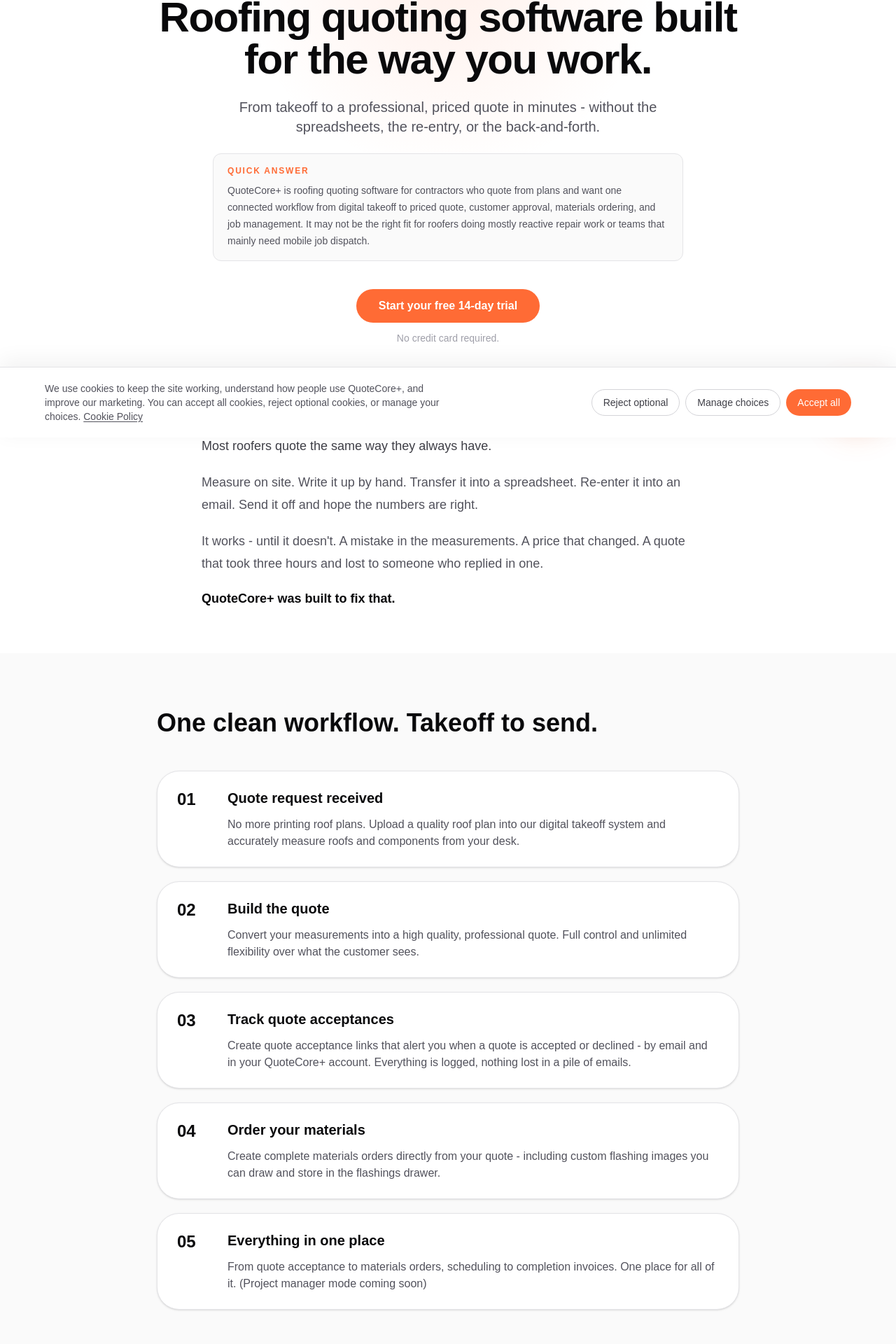
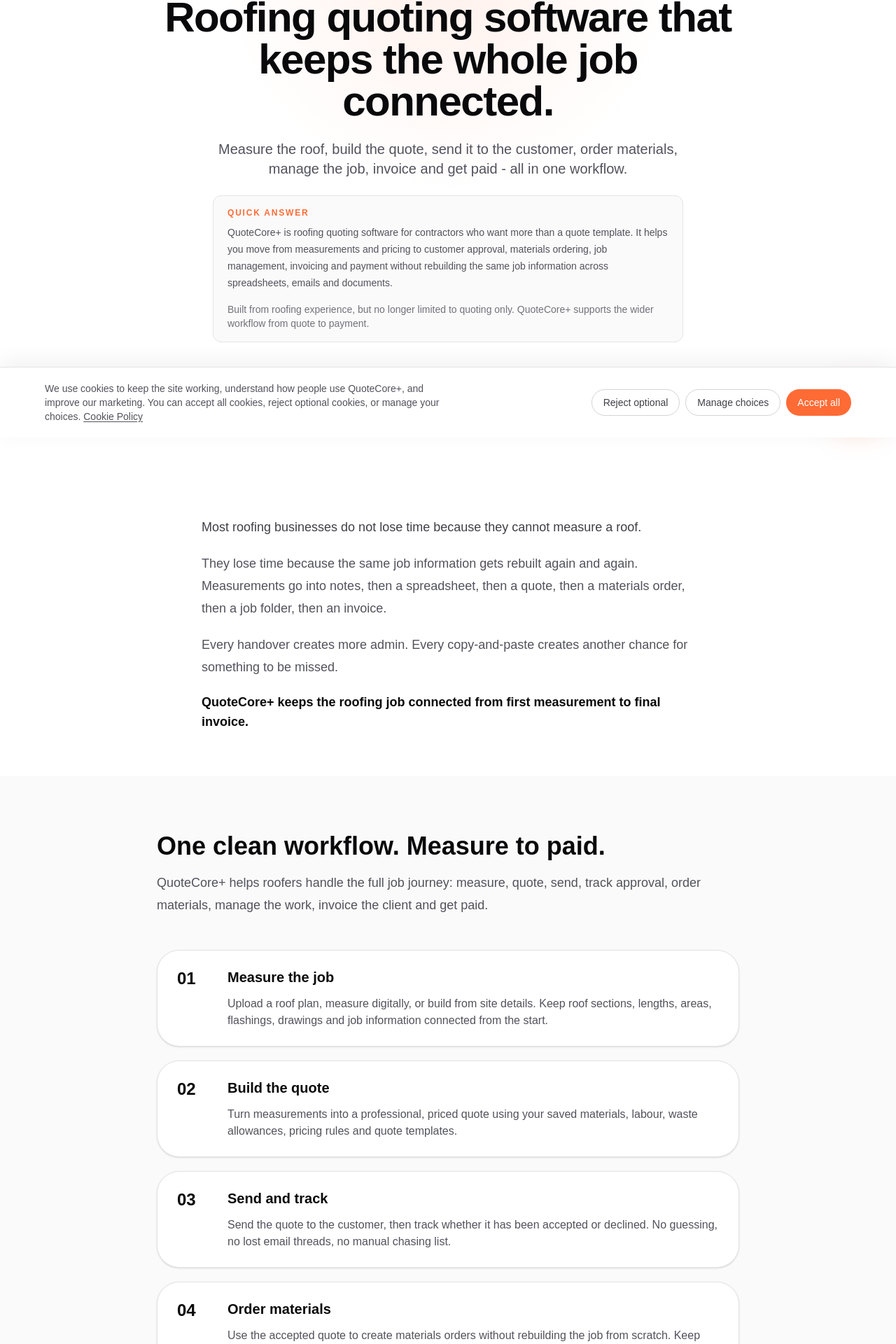
Before and after one commit to barrytheai/quotecore, a Next.js app: page /roofing-quoting-software in a window 1280 px wide. Shown: the part 175-2095 px from the top of the page at 70% size. Built offline with nearby package versions, Linux system fonts and the light colour scheme.

Commit message:
Update page.tsx
Rewrite roofing quoting software page for full workflow positioning

```diff
--- a/app/roofing-quoting-software/page.tsx
+++ b/app/roofing-quoting-software/page.tsx
@@ -4,7 +4,7 @@ import SiteFooter from "@/components/SiteFooter";
 export const metadata: Metadata = {
   title: "Roofing Quoting Software for Contractors | QuoteCore+",
   description:
-    "QuoteCore+ is roofing quoting software built for contractors. Go from measurements to a client-ready quote in minutes - no spreadsheets, no double-handling.",
+    "QuoteCore+ helps roofing contractors measure jobs, build professional quotes, order materials, manage work, invoice clients and get paid - all in one connected workflow.",
   alternates: {
     canonical: "https://quote-core.com/roofing-quoting-software",
   },
@@ -13,96 +13,111 @@ export const metadata: Metadata = {
 const howToSchema = {
   "@context": "https://schema.org",
   "@type": "HowTo",
-  "name": "How to quote a roofing job with QuoteCore+",
-  "step": [
+  name: "How to manage a roofing job with QuoteCore+",
+  step: [
     {
       "@type": "HowToStep",
-      "name": "Quote request received",
-      "text": "Upload a quality roof plan into the digital takeoff system and accurately measure roofs and components from your desk."
+      name: "Measure the job",
+      text: "Upload a roof plan, measure digitally, or build from site details. Keep roof sections, lengths, areas, flashings, drawings and job information connected from the start.",
     },
     {
       "@type": "HowToStep",
-      "name": "Build the quote",
-      "text": "Convert measurements into a high quality, professional quote with full control over what the customer sees."
+      name: "Build the quote",
+      text: "Turn measurements into a professional, priced quote using saved materials, labour, waste allowances, pricing rules and quote templates.",
     },
     {
       "@type": "HowToStep",
-      "name": "Track quote acceptances",
-      "text": "Create quote acceptance links that alert you when a quote is accepted or declined - by email and in your QuoteCore+ account."
+      name: "Send and track the quote",
+      text: "Send the quote to the customer and track whether it has been accepted or declined.",
     },
     {
       "@type": "HowToStep",
-      "name": "Order your materials",
-      "text": "Create complete materials orders directly from your quote, including custom flashing images."
+      name: "Order materials",
+      text: "Use the accepted quote to create materials orders without rebuilding the job from scratch.",
     },
     {
       "@type": "HowToStep",
-      "name": "Everything in one place",
-      "text": "From quote acceptance to materials orders, scheduling to completion invoices - all in one place."
-    }
-  ]
+      name: "Manage the job",
+      text: "Keep customer information, job notes, quote details, materials and next steps organised in one place.",
+    },
+    {
+      "@type": "HowToStep",
+      name: "Invoice and get paid",
+      text: "Move from accepted quote to invoice and payment without starting again.",
+    },
+  ],
 };
-
 
 const steps = [
   {
     number: "01",
-    title: "Quote request received",
-    body: "No more printing roof plans. Upload a quality roof plan into our digital takeoff system and accurately measure roofs and components from your desk.",
+    title: "Measure the job",
+    body: "Upload a roof plan, measure digitally, or build from site details. Keep roof sections, lengths, areas, flashings, drawings and job information connected from the start.",
   },
   {
     number: "02",
     title: "Build the quote",
-    body: "Convert your measurements into a high quality, professional quote. Full control and unlimited flexibility over what the customer sees.",
+    body: "Turn measurements into a professional, priced quote using your saved materials, labour, waste allowances, pricing rules and quote templates.",
   },
   {
     number: "03",
-    title: "Track quote acceptances",
-    body: "Create quote acceptance links that alert you when a quote is accepted or declined - by email and in your QuoteCore+ account. Everything is logged, nothing lost in a pile of emails.",
+    title: "Send and track",
+    body: "Send the quote to the customer, then track whether it has been accepted or declined. No guessing, no lost email threads, no manual chasing list.",
   },
   {
     number: "04",
-    title: "Order your materials",
-    body: "Create complete materials orders directly from your quote - including custom flashing images you can draw and store in the flashings drawer.",
+    title: "Order materials",
+    body: "Use the accepted quote to create materials orders without rebuilding the job from scratch. Keep custom lengths, drawings and component details attached to the work.",
   },
   {
     number: "05",
-    title: "Everything in one place",
-    body: "From quote acceptance to materials orders, scheduling to completion invoices. One place for all of it. (Project manager mode coming soon)",
+    title: "Manage the job",
+    body: "Once the quote is accepted, keep the job details, customer information, notes and next steps organised in one place.",
+  },
+  {
+    number: "06",
+    title: "Invoice and get paid",
+    body: "Move from accepted quote to invoice without starting again. Keep the workflow connected from first measurement through to payment.",
   },
 ];
 
 const bullets = [
-  "Digital takeoffs built for roofing - not adapted from another trade",
-  "Smart Components™ with materials, labour, measurements, drawings, calculations and pricing rules",
-  "Client-ready output that looks professional every time",
-  "Full workflow from measurement to send - in one place",
+  "Digital takeoffs and measurement workflows built around roofing",
+  "Smart Components™ with materials, labour, waste, measurements, drawings, calculations and pricing rules",
+  "Professional quotes that are clear for customers and easy to approve",
+  "Materials ordering connected to accepted quotes",
+  "Job details, invoices and payment workflow kept in one place",
+  "Built for roofing first, flexible enough for wider construction work",
 ];
 
 const faqs = [
   {
     q: "What is roofing quoting software?",
-    a: "Roofing quoting software helps contractors go from job measurements to a professional, priced quote without spreadsheets or manual calculation. QuoteCore+ combines digital takeoffs, pricing logic, and client-ready output in one workflow.",
+    a: "Roofing quoting software helps contractors turn measurements, materials, labour and pricing into professional quotes. QuoteCore+ goes further by keeping the workflow connected after the quote is sent, including approval tracking, materials ordering, job management, invoicing and payment.",
   },
   {
     q: "How is QuoteCore+ different from generic quoting tools?",
-    a: "Most quoting tools are built for trades in general - they don't understand roofing-specific workflows like takeoffs, hip and valley calculations, or material quantities by roof section. QuoteCore+ is built specifically for roofers.",
+    a: "Most generic quoting tools help you create a quote document. QuoteCore+ is built around the full workflow roofing contractors deal with: measuring, pricing, quoting, customer approval, ordering materials, managing the job, invoicing and getting paid.",
   },
   {
-    q: "How long does it take to send a quote?",
-    a: "Most contractors send their first quote within minutes of entering their measurements. The goal is to quote before you leave the driveway.",
+    q: "Can QuoteCore+ help with roofing measurements?",
+    a: "Yes. QuoteCore+ supports digital takeoffs and measurement-based quoting, so roof sections, lengths, areas, flashings and other job details can feed directly into the quote workflow.",
   },
   {
-    q: "Do I need to be tech-savvy to use it?",
-    a: "No. QuoteCore+ is designed to be straightforward. If you can use a computer and email, you can use QuoteCore+.",
+    q: "Does QuoteCore+ handle materials ordering?",
+    a: "Yes. Accepted quotes can be used to support materials ordering, so you do not need to rebuild the same job details manually after the customer approves the quote.",
+  },
+  {
+    q: "Does QuoteCore+ include invoicing?",
+    a: "Yes. QuoteCore+ is designed to keep the job connected through to invoicing and payment, so the workflow does not stop once the quote is accepted.",
+  },
+  {
+    q: "Is QuoteCore+ only for roofers?",
+    a: "No. QuoteCore+ started with roofing because that is where the original workflow problem came from, but it is built for trade and construction businesses that quote from measurements and need to manage the job through to invoice and payment.",
   },
   {
     q: "Is there a free trial?",
-    a: "Yes. You get 14 days free - no credit card required. You'll be quoting within minutes of signing up.",
-  },
-  {
-    q: "Where is QuoteCore+ available?",
-    a: "QuoteCore+ is a web-based platform. Sign up and start quoting from your desktop or laptop.",
+    a: "Yes. QuoteCore+ offers a 14-day free trial with no credit card required.",
   },
 ];
 
@@ -121,8 +136,7 @@ export default function RoofingQuotingSoftwarePage() {
             <a href="/" className="flex items-center gap-3">
               <img src="/MainQCP.png" alt="QuoteCore+" className="h-10 w-auto" />
             </a>
-            <nav className="hidden items-center gap-3 md:flex">
-            </nav>
+
             <a
               href="/free-trial"
               className="inline-flex min-h-11 items-center justify-center rounded-full bg-[#FF6B35] px-5 py-2.5 text-sm font-semibold text-white transition-colors hover:bg-[#e85d2b]"
@@ -133,9 +147,11 @@ export default function RoofingQuotingSoftwarePage() {
         </header>
 
         {/* Cross-trade notice */}
-        <div className="bg-zinc-50 border-b border-zinc-200 py-3 px-6 text-center text-sm text-zinc-600">
+        <div className="border-b border-zinc-200 bg-zinc-50 px-6 py-3 text-center text-sm text-zinc-600">
           QuoteCore+ also works across cladding, flooring, fencing, landscaping, and other construction trades.{" "}
-          <a href="/construction-quoting-software" className="font-medium text-[#FF6B35] hover:underline">See the full construction quoting software page →</a>
+          <a href="/construction-quoting-software" className="font-medium text-[#FF6B35] hover:underline">
+            See the full construction quoting software page →
+          </a>
         </div>
 
         {/* Hero */}
@@ -143,15 +159,25 @@ export default function RoofingQuotingSoftwarePage() {
           <div className="absolute inset-0 bg-[radial-gradient(circle_at_top,rgba(255,107,53,0.10),transparent_34%)]" />
           <div className="relative mx-auto max-w-4xl px-6 text-center lg:px-8">
             <h1 className="text-4xl font-semibold tracking-tight sm:text-5xl lg:text-6xl">
-              Roofing quoting software built for the way you work.
+              Roofing quoting software that keeps the whole job connected.
             </h1>
+
             <p className="mx-auto mt-6 max-w-2xl text-lg text-zinc-600 sm:text-xl">
-              From takeoff to a professional, priced quote in minutes - without the spreadsheets, the re-entry, or the back-and-forth.
+              Measure the roof, build the quote, send it to the customer, order materials, manage the job, invoice and get paid - all in one workflow.
             </p>
-            <div className="mt-6 mx-auto max-w-2xl rounded-xl border border-zinc-200 bg-zinc-50 px-5 py-4 text-left">
-              <p className="text-xs font-semibold uppercase tracking-[0.15em] text-[#FF6B35] mb-2">Quick answer</p>
-              <p className="text-sm leading-6 text-zinc-600">QuoteCore+ is roofing quoting software for contractors who quote from plans and want one connected workflow from digital takeoff to priced quote, customer approval, materials ordering, and job management. It may not be the right fit for roofers doing mostly reactive repair work or teams that mainly need mobile job dispatch.</p>
+
+            <div className="mx-auto mt-6 max-w-2xl rounded-xl border border-zinc-200 bg-zinc-50 px-5 py-4 text-left">
+              <p className="mb-2 text-xs font-semibold uppercase tracking-[0.15em] text-[#FF6B35]">
+                Quick answer
+              </p>
+              <p className="text-sm leading-6 text-zinc-600">
+                QuoteCore+ is roofing quoting software for contractors who want more than a quote template. It helps you move from measurements and pricing to customer approval, materials ordering, job management, invoicing and payment without rebuilding the same job information across spreadsheets, emails and documents.
+              </p>
+              <p className="mt-4 text-sm text-zinc-500">
+                Built from roofing experience, but no longer limited to quoting only. QuoteCore+ supports the wider workflow from quote to payment.
+              </p>
             </div>
+
             <div className="mt-10 flex flex-col items-center gap-3 sm:flex-row sm:justify-center">
               <a
                 href="/free-trial"
@@ -160,6 +186,7 @@ export default function RoofingQuotingSoftwarePage() {
                 Start your free 14-day trial
               </a>
             </div>
+
             <p className="mt-3 text-sm text-zinc-400">No credit card required.</p>
           </div>
         </section>
@@ -167,23 +194,29 @@ export default function RoofingQuotingSoftwarePage() {
         {/* Problem section */}
         <section className="mx-auto max-w-3xl px-6 py-16 lg:px-8">
           <p className="text-lg leading-8 text-zinc-700">
-            Most roofers quote the same way they always have.
+            Most roofing businesses do not lose time because they cannot measure a roof.
           </p>
           <p className="mt-5 text-lg leading-8 text-zinc-600">
-            Measure on site. Write it up by hand. Transfer it into a spreadsheet. Re-enter it into an email. Send it off and hope the numbers are right.
+            They lose time because the same job information gets rebuilt again and again. Measurements go into notes, then a spreadsheet, then a quote, then a materials order, then a job folder, then an invoice.
           </p>
           <p className="mt-5 text-lg leading-8 text-zinc-600">
-            It works - until it doesn't. A mistake in the measurements. A price that changed. A quote that took three hours and lost to someone who replied in one.
+            Every handover creates more admin. Every copy-and-paste creates another chance for something to be missed.
           </p>
           <p className="mt-5 text-lg font-semibold text-zinc-950">
-            QuoteCore+ was built to fix that.
+            QuoteCore+ keeps the roofing job connected from first measurement to final invoice.
           </p>
         </section>
 
         {/* How it works */}
         <section className="bg-zinc-50 py-20">
           <div className="mx-auto max-w-4xl px-6 lg:px-8">
-            <h2 className="text-3xl font-semibold sm:text-4xl">One clean workflow. Takeoff to send.</h2>
+            <h2 className="text-3xl font-semibold sm:text-4xl">
+              One clean workflow. Measure to paid.
+            </h2>
+            <p className="mt-4 text-lg leading-8 text-zinc-600">
+              QuoteCore+ helps roofers handle the full job journey: measure, quote, send, track approval, order materials, manage the work, invoice the client and get paid.
+            </p>
+
             <div className="mt-12 flex flex-col gap-5">
               {steps.map((s) => (
                 <div key={s.number} className="pill-shimmer rounded-[2rem] border border-zinc-200 bg-white px-7 py-6 shadow-sm">
@@ -202,15 +235,22 @@ export default function RoofingQuotingSoftwarePage() {
 
         {/* Smart Components™ */}
         <section id="smart-components" className="mx-auto max-w-4xl px-6 py-20 lg:px-8">
-          <p className="text-sm font-semibold uppercase tracking-[0.2em] text-[#FF6B35]">Smart Components™</p>
-          <h2 className="mt-3 text-3xl font-semibold sm:text-4xl">Smart Components™ for roofing quotes</h2>
+          <p className="text-sm font-semibold uppercase tracking-[0.2em] text-[#FF6B35]">
+            Smart Components™
+          </p>
+          <h2 className="mt-3 text-3xl font-semibold sm:text-4xl">
+            Smart Components™ for roofing quotes
+          </h2>
+
           <p className="mt-6 text-lg leading-8 text-zinc-600">
-            Roofing quotes repeat more than people think. Materials, labour, waste, pitch, angles, lengths, areas, flashing details and pricing rules all come back again and again.
+            Roofing quotes repeat more than people think. Roof sections, flashings, waste, pitch, labour, materials, drawings, measurements and pricing rules all come back again and again.
           </p>
           <p className="mt-4 text-lg leading-8 text-zinc-600">
-            With Smart Components™, you can save the way you price and build those parts of a job, then reuse them in future quotes without starting from scratch.
+            Smart Components™ let you save the way you build and price those parts of a job, then reuse them in future quotes without starting from scratch.
           </p>
+
           <p className="mt-6 text-base font-medium text-zinc-700">Use Smart Components™ for:</p>
+
           <ul className="mt-4 grid gap-3 sm:grid-cols-2">
             {[
               "Roof sections",
@@ -223,13 +263,17 @@ export default function RoofingQuotingSoftwarePage() {
               "Materials and pricing logic",
             ].map((item) => (
               <li key={item} className="flex items-start gap-3 text-zinc-700">
-                <span className="mt-1 shrink-0 text-[#FF6B35] font-bold">✓</span>
+                <span className="mt-1 shrink-0 font-bold text-[#FF6B35]">✓</span>
                 {item}
               </li>
             ))}
           </ul>
-          <p className="mt-8 text-base font-medium text-zinc-700">Make the component once. Reuse it whenever the same type of work comes up again.</p>
-                    <div className="mt-10">
+
+          <p className="mt-8 text-base font-medium text-zinc-700">
+            Make the component once. Reuse it in quotes, materials and job workflows whenever the same type of work comes up again.
+          </p>
+
+          <div className="mt-10">
             <h3 className="text-2xl font-semibold text-zinc-950">Watch Smart Components™ in action</h3>
             <p className="mt-4 text-lg leading-8 text-zinc-600">
               This tutorial shows how QuoteCore+ lets you save roofing materials, labour, waste, pitch, measurements and pricing logic so you do not have to rebuild the same quote setup every time.
@@ -250,14 +294,16 @@ export default function RoofingQuotingSoftwarePage() {
         {/* Why QuoteCore+ */}
         <section className="mx-auto max-w-4xl px-6 py-20 lg:px-8">
           <h2 className="text-3xl font-semibold sm:text-4xl">
-            Started in roofing. Works across construction trades.
+            Built from roofing. Designed for the full job workflow.
           </h2>
+
           <p className="mt-6 text-lg leading-8 text-zinc-600">
-            Most quoting tools are built for "trades" in general. They don't know the difference between a hip and a valley, and neither does your quote if you're using a generic template.
+            QuoteCore+ started with roofing because roofing makes quoting complicated fast. Measurements, pitch, waste, flashings, materials, labour, customer approvals and job details all need to line up.
           </p>
           <p className="mt-4 text-lg leading-8 text-zinc-600">
-            QuoteCore+ is built specifically for roofing workflows - takeoffs, pricing logic, material quantities, and client-ready output that makes sense to a homeowner and holds up to scrutiny.
+            Generic quoting tools often stop at the quote. QuoteCore+ is built for what happens before and after it too - from measurement and pricing through to materials, job management, invoicing and payment.
           </p>
+
           <ul className="mt-8 space-y-3">
             {bullets.map((b) => (
               <li key={b} className="flex items-start gap-3 text-zinc-700">
@@ -271,30 +317,53 @@ export default function RoofingQuotingSoftwarePage() {
         {/* Who it's for */}
         <section className="bg-zinc-50 py-20">
           <div className="mx-auto max-w-4xl px-6 lg:px-8">
-            <h2 className="text-3xl font-semibold sm:text-4xl">For solo operators and roofing teams.</h2>
+            <h2 className="text-3xl font-semibold sm:text-4xl">
+              For roofers who want quoting to connect to the rest of the job.
+            </h2>
+
             <div className="mt-12 grid gap-6 sm:grid-cols-2">
               <div className="rounded-[2rem] border border-zinc-200 bg-white p-8 shadow-sm">
-                <h3 className="text-xl font-semibold">Solo contractor</h3>
+                <h3 className="text-xl font-semibold">Solo roofers</h3>
                 <p className="mt-4 text-zinc-600">
-                  You're quoting every job yourself. QuoteCore+ gets you from site to quote in minutes, not hours. No admin backlog. No late nights redoing spreadsheets.
+                  You quote the work, organise the materials, manage the customer and handle the invoice yourself. QuoteCore+ keeps that workflow together so you are not rebuilding the same job at every step.
                 </p>
               </div>
+
               <div className="rounded-[2rem] border border-zinc-200 bg-white p-8 shadow-sm">
-                <h3 className="text-xl font-semibold">Roofing team</h3>
+                <h3 className="text-xl font-semibold">Roofing teams</h3>
                 <p className="mt-4 text-zinc-600">
-                  Every quote goes out looking the same - priced consistently, formatted professionally, and not depending on whoever happens to be doing it that day.
+                  Keep quotes consistent, approvals visible, materials organised and job information easier to manage across the team. Everyone works from the same connected job record.
                 </p>
               </div>
             </div>
           </div>
         </section>
 
+        {/* Workflow proof */}
+        <section className="mx-auto max-w-4xl px-6 py-20 lg:px-8">
+          <h2 className="text-3xl font-semibold sm:text-4xl">
+            See the full quote workflow in practice.
+          </h2>
+          <p className="mt-6 text-lg leading-8 text-zinc-600">
+            This walkthrough shows how QuoteCore+ helps create a roofing quote from start to finish, while keeping job information connected for the next steps.
+          </p>
 
+          <div className="mt-8 aspect-video overflow-hidden rounded-2xl border border-zinc-200 bg-zinc-100">
+            <iframe
+              src="https://www.youtube.com/embed/pqIfx-rOcmo?start=3"
+              title="Create a roofing quote from start to finish with QuoteCore+"
+              className="h-full w-full"
+              allow="accelerometer; autoplay; clipboard-write; encrypted-media; gyroscope; picture-in-picture; web-share"
+              allowFullScreen
+            />
+          </div>
+        </section>
 
         {/* FAQ */}
         <section className="bg-zinc-50 py-20">
           <div className="mx-auto max-w-4xl px-6 lg:px-8">
             <h2 className="text-3xl font-semibold sm:text-4xl">Common questions</h2>
+
             <div className="mt-10 space-y-4">
               {faqs.map((f) => (
                 <div key={f.q} className="rounded-[1.5rem] border border-zinc-200 bg-white px-6 py-5">
@@ -308,20 +377,24 @@ export default function RoofingQuotingSoftwarePage() {
 
         {/* Final CTA */}
         <section className="mx-auto max-w-4xl px-6 py-24 text-center lg:px-8">
-          <h2 className="text-3xl font-semibold sm:text-5xl">Quote. Manage. Grow.</h2>
+          <h2 className="text-3xl font-semibold sm:text-5xl">
+            Measure. Quote. Order. Manage. Invoice. Get paid.
+          </h2>
+
           <p className="mx-auto mt-4 max-w-2xl text-lg text-zinc-600">
-            Stop losing time to spreadsheets and manual admin. QuoteCore+ puts your entire quoting workflow in one place - from takeoff to send.
+            Stop running one roofing job through five different tools. QuoteCore+ gives you one connected workflow from first measurement to final payment.
           </p>
+
           <a
             href="/free-trial"
             className="mt-10 inline-flex min-h-12 items-center justify-center rounded-full bg-[#FF6B35] px-10 py-3 text-base font-semibold text-white transition-colors hover:bg-[#e85d2b]"
           >
             Start your free 14-day trial
           </a>
+
           <p className="mt-4 text-sm text-zinc-400">No card required. 14 days free.</p>
         </section>
 
-        {/* Footer */}
         <SiteFooter />
       </main>
 
```
